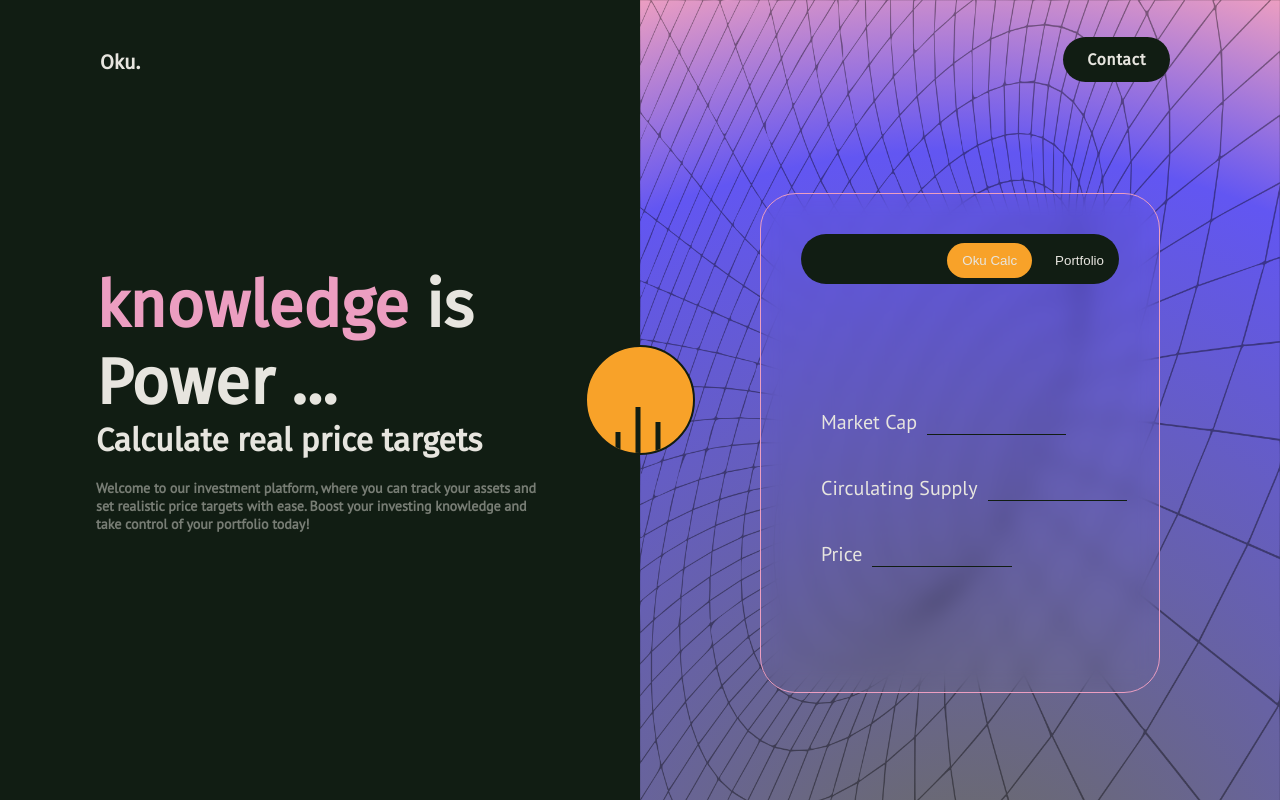
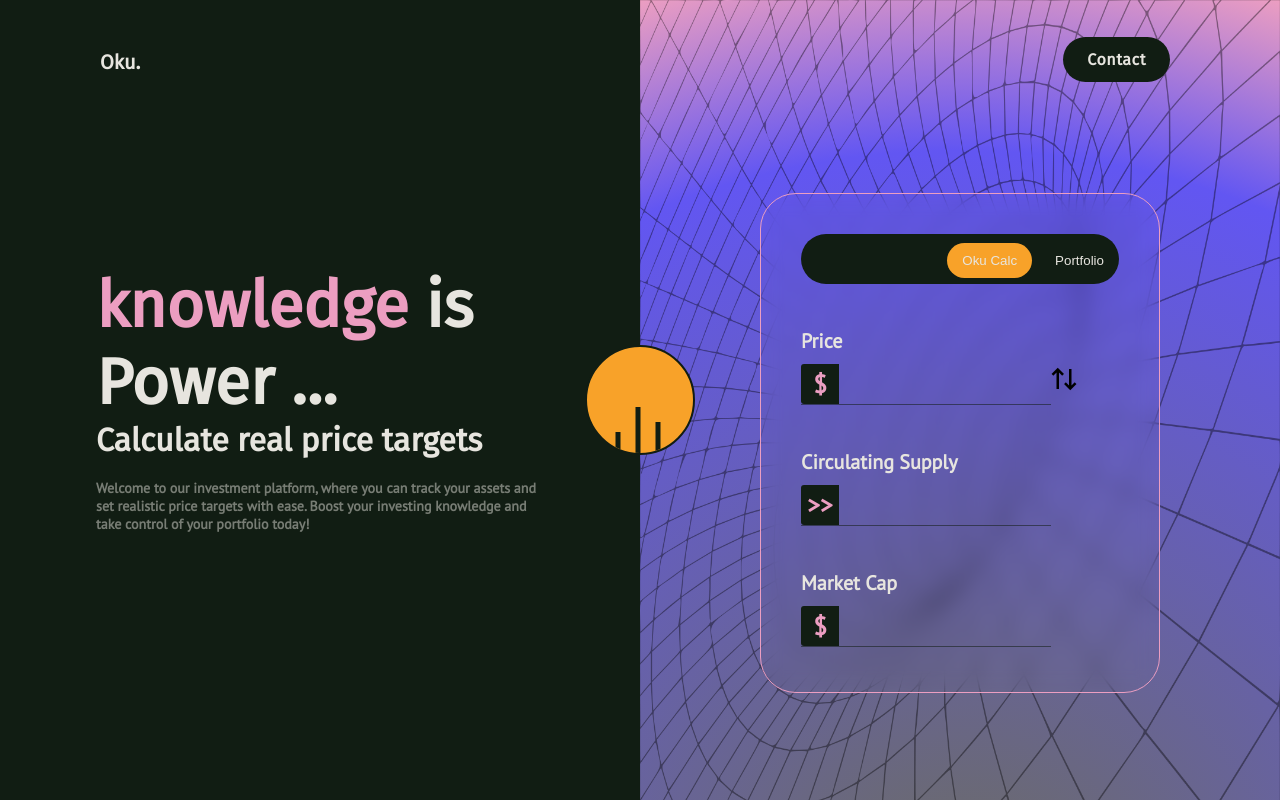
Before and after one commit to Ry-F3/Oku, a plain HTML site: page index.html in a window 1280 px wide. Drawn offline with nearby package versions, Linux system fonts and the light colour scheme; grey boxes are pictures that could not be loaded.

Commit message:
Add - initial functionality for crypto coin price calculator include - click events, functions and if else statements

```diff
--- a/assets/css/style.css
+++ b/assets/css/style.css
@@ -257,7 +257,6 @@ div h3 {
 
 .calc_content {
     width: 100%;
-    border: 1px solid blue;
     display: flex;
     height: min-content;
 }
@@ -274,7 +273,7 @@ div h3 {
     font-size: 30px;
     text-align: right;
 }
-
+/*
 .grid_bottom {
     padding: 20px;
     text-align: left;
@@ -295,7 +294,8 @@ input {
     border-bottom: 1px solid #111d13;
     background-color: transparent;
     padding: 5px;
-}
+    color: white;
+} */
 
 input:focus {
     outline: none;
@@ -306,3 +306,83 @@ input::-webkit-inner-spin-button {
   -webkit-appearance: none;
   margin: 0;
 }
+
+.input_wrap {
+    width: 90px;
+    display: inline-block;
+    align-self: flex-end;
+    height: auto;
+}
+
+.input_label {
+    display: flex;
+    width: 200px;
+    font-size: 20px;
+    font-weight: 600;
+    margin-bottom: 10px;
+    color: #E7E5DF;
+}
+
+.input_box {
+    display: flex;
+    border-bottom: 1px solid #111d138a;
+    width: 250px;
+    background: transparent;
+}
+
+
+.inputCalc {
+    height: 40px;
+    width: 210px;
+    padding: 8px;
+    border: none;
+    outline: none;
+    background-color: transparent;
+    font-size: 18px;
+    color: #ecd49e;
+    font-weight: 800;
+}
+
+.symbol {
+    display: inline-block;
+    background: #111d13;
+    border-radius: 3px 0 0 3px;
+    font-weight: 900;
+    font-size: 25px;
+    line-height: 28px;
+    text-align: center;
+    width: 38px;
+    height: 40px;
+    display: flex;
+    flex-direction: column;
+    justify-content: center;
+    color: #ec9ec1;
+}
+
+.grid_input {
+    padding: 20px;
+}
+
+#switch {
+    font-size: 30px;
+    position: fixed;
+    cursor: pointer;
+}
+
+#switch:hover {
+    transform: scale(1.2);
+}
+
+#check {
+    position: absolute;
+    width: 40px;
+    right: 50px;
+    visibility: hidden;
+    cursor: pointer;
+}
+
+.btn {
+    background-color: transparent;
+    outline: none;
+    border-style: none;
+}
--- a/assets/js/script.js
+++ b/assets/js/script.js
@@ -0,0 +1,73 @@
+document.getElementById("cap-el").addEventListener('keyup', calcSum); // Add event listeners to the input boxes
+document.getElementById("sup-el").addEventListener('keyup', calcSum);
+
+document.getElementById("switch").addEventListener('click', calcSwitch); // Add event listeners for calculator switch function
+let capSwitch = document.getElementById("capSwitch"); // Switching labels
+let priceSwitch = document.getElementById("priceSwitch"); //Switching labels
+let checkBox = document.getElementById("check"); // Checkbox to swtich labels
+
+let message = "";
+
+function calcSum() { // Calculate price per token
+
+    //change name of function to division and remove top event listeners & add function for multiplication
+    document.getElementById("cap-el").addEventListener('keyup', calcSum); // Add event listeners to the input boxes
+    document.getElementById("sup-el").addEventListener('keyup', calcSum);
+
+
+    let inputCap = document.getElementById("cap-el").value;
+    let inputSupply = document.getElementById("sup-el").value;
+    let price = inputCap / inputSupply;
+    console.log("hello world")
+    if (inputCap && inputSupply && price === 0) {
+        console.log("No input");
+    } else if (inputCap && inputSupply > price) {
+        if (price > 1) {
+            document.getElementById("price").value = price.toFixed(2); // If price greater than 1 only display 2 "0"s
+        } else {
+            document.getElementById("price").value = price.toFixed(12); // If the price is less than 1 add aditional "0"s
+        }
+    } else if (inputCap | inputSupply === 0) {
+        document.getElementById("price").value = 0;
+    } else {
+        console.log("Error")
+    }
+}
+
+const checkbox = document.getElementById('check')
+calcSwitch()
+
+function calcSwitch() {
+    if (checkbox.checked) {
+        checkbox.checked = false;
+        capSwitch.innerHTML = "Market Cap"; // When unchecked revert back to the original html
+        priceSwitch.innerHTML = "Price";
+        valueReset();
+    } else {
+        checkbox.checked = true;
+        capSwitch.innerHTML = "Price"; // When clicked switch html for change in functionality
+        priceSwitch.innerHTML = "Market Cap";
+        valueReset();
+        calcSum();
+    }
+}
+
+
+function valueReset() {
+
+    let supEl = document.getElementById("sup-el");
+    let capEl = document.getElementById("cap-el");
+    let price = document.getElementById("price");
+
+    supEl.value = "";
+    capEl.value = "";
+    price.value = "";
+
+}
+
+
+//localStorage.setItem("price", price.toFixed(2));
+
+// let label = capSwitch.innerHTML;
+// console.log(label);
+// capSwitch.innerHTML = "<label>Price</label>";
--- a/index.html
+++ b/index.html
@@ -20,6 +20,7 @@
                         <a href="#" class="logo">Oku.</a>
                     </li>
                 </ul>
+
                 <ul>
                     <li>
                         <a href="#" class="c_btn">Contact</a>
@@ -47,8 +48,8 @@
                 <div class="column content">
 
                     <div class="box">
-                        <div class="grid_box">
-                            <div class="secondary_font grid_top">
+                        <div class="grid_box secondary_font">
+                            <div class="grid_top">
                                 <div class="calc_nav">
                                     <video id="frame" loop autoplay>
                                         <source src="assets/video/trading.mp4" type="video/mp4">
@@ -57,25 +58,49 @@
                                     <button class="btn_click">Portfolio</button>
                                 </div>
                             </div>
+                            <div class="grid_input">
+                                <div class="input_wrap">
+                                    <label class="input_label" id="capSwitch" for="cap-el">Market Cap</label>
+                                    <div class="input_box">
+                                        <div class="symbol">
+                                            <span>$</span>
+                                        </div>
+                                        <input class="inputCalc" type="number" min="0" id="cap-el">
+                                        <div>
+                                            <span>
+                                                <button id="switch" class="btn">
+                                                    <i class="ri-arrow-up-down-line"></i>
+                                                </button>
 
-                            <div class="grid_bottom secondary_font">
-                                <form action="">
-                                    <div class="grid_bottom">
-                                        <label for="mCap">Market Cap</label>
-                                        <input type="number" min="0" name="cap" id="mCap">
+                                                <input id="check" type= "checkbox">
+                                            </span>
+                                        </div>
                                     </div>
-                                    <div class="grid_bottom">
-                                        <label for="cSup">Circulating Supply</label>
-                                        <input type="number" min="0" name="supply" id="cSup">
+                                </div>
+                            </div>
+                            <div class="grid_input">
+                                <div class="input_wrap">
+                                    <label class="input_label" for="sup-el">Circulating Supply</label>
+                                    <div class="input_box">
+                                        <div class="symbol">
+                                            <span>>></span>
+                                        </div>
+                                        <input class="inputCalc" type="number" min="0" id="sup-el">
                                     </div>
-                                    <div class="grid_bottom">
-                                        <label for="price">Price</label>
-                                        <input type="number" min="0" name="price" id="price">
+                                </div>
+                            </div>
+                            <div class="grid_input">
+                                <div class="input_wrap">
+                                    <label class="input_label" id="priceSwitch" for="price">Price</label>
+                                    <div class="input_box">
+                                        <div class="symbol">
+                                            <span>$</span>
+                                        </div>
+                                        <input class="inputCalc" type="number" min="0" id="price" disabled>
                                     </div>
-                                </form>
+                                </div>
                             </div>
-
-                          </div>
+                        </div>
                     </div>
                     <div class="img">
                         <img id="b_img" src="assets/images/vector.png">
@@ -91,7 +116,8 @@
 
 
     <script src="assets/js/script.js"></script>
+    <script src="https://kit.fontawesome.com/868033ccb5.js" crossorigin="anonymous"></script>
+</body>
 
-</body>
-<script src="https://kit.fontawesome.com/868033ccb5.js" crossorigin="anonymous"></script>
+
 </html>
```
Also changed, not shown: 1 other file.
